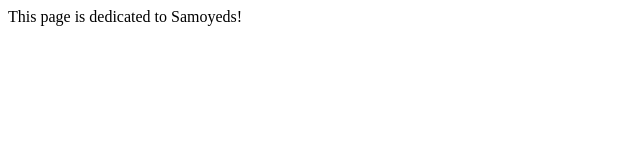
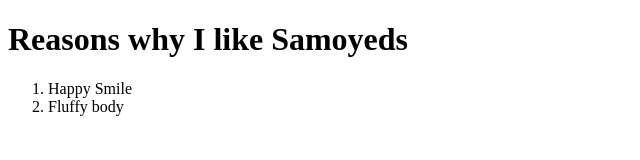
Before and after one commit to kmarian/project0, a plain HTML site: page samoyed.html in a window 1280 px wide. Shown: the whole page, without its empty margins (0-640 px from the left). Drawn offline with Linux system fonts and the light colour scheme.

Commit message:
add list sam

```diff
--- a/samoyed.html
+++ b/samoyed.html
@@ -4,6 +4,10 @@
         <title>Samoyed</title>
     </head>
     <body>
-        This page is dedicated to Samoyeds!
+      <h1>Reasons why I like Samoyeds</h1>
+      <ol>
+        <li>Happy Smile</li>
+        <li>Fluffy body</li>
+      </ol>
     </body>
 </html>
```
